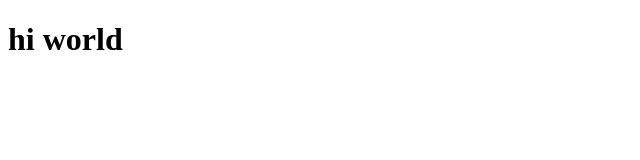
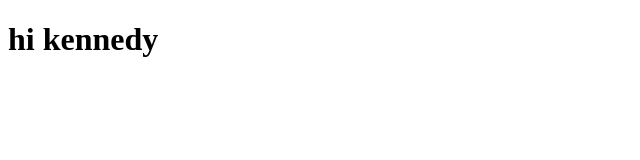
Before and after one commit to kristinaliao/cloudsmith, a plain HTML site: page index.html in a window 1280 px wide. Shown: the whole page, without its empty margins (0-640 px from the left). Drawn offline with Linux system fonts and the light colour scheme.

Commit message:
Update index.html

```diff
--- a/index.html
+++ b/index.html
@@ -7,6 +7,6 @@
 	<title>GFG</title>
 </head>
 <body>
-	<h1>hi world</h1>
+	<h1>hi kennedy</h1>
 </body>
 </html>
```
